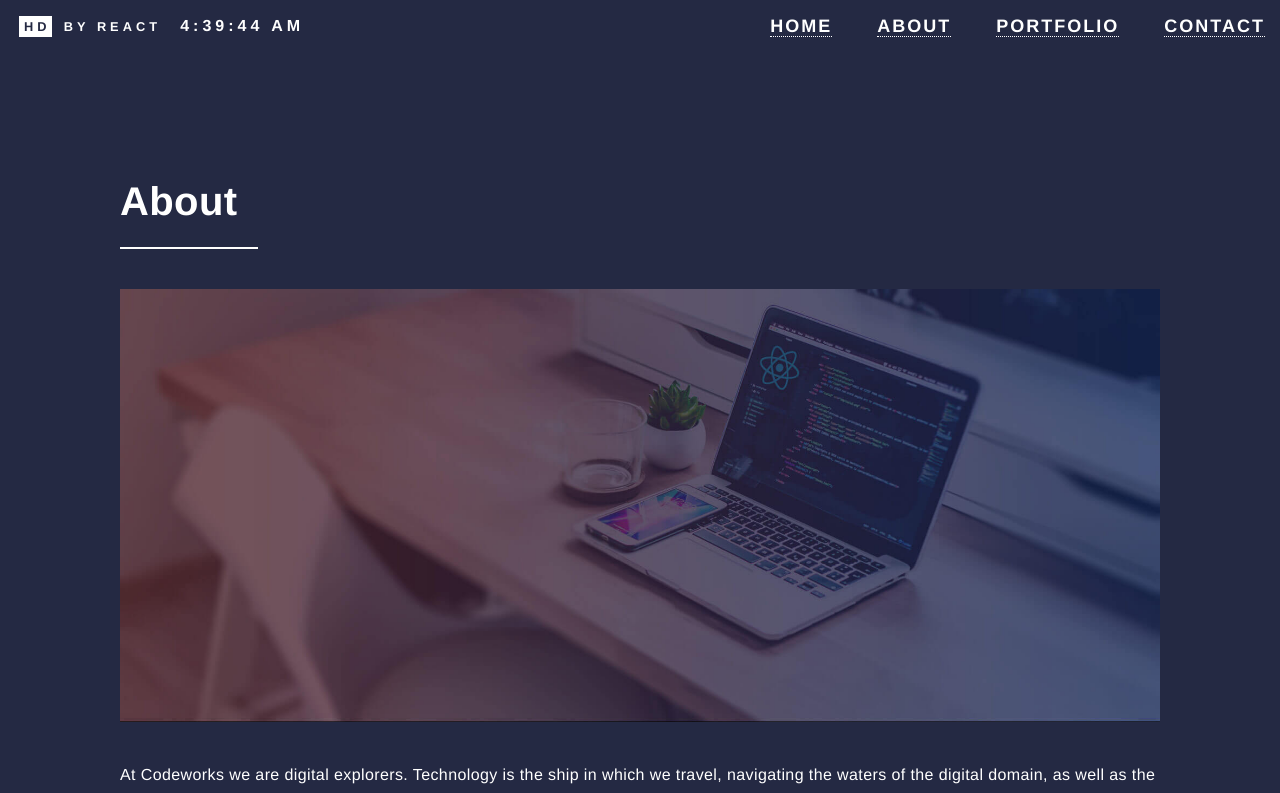
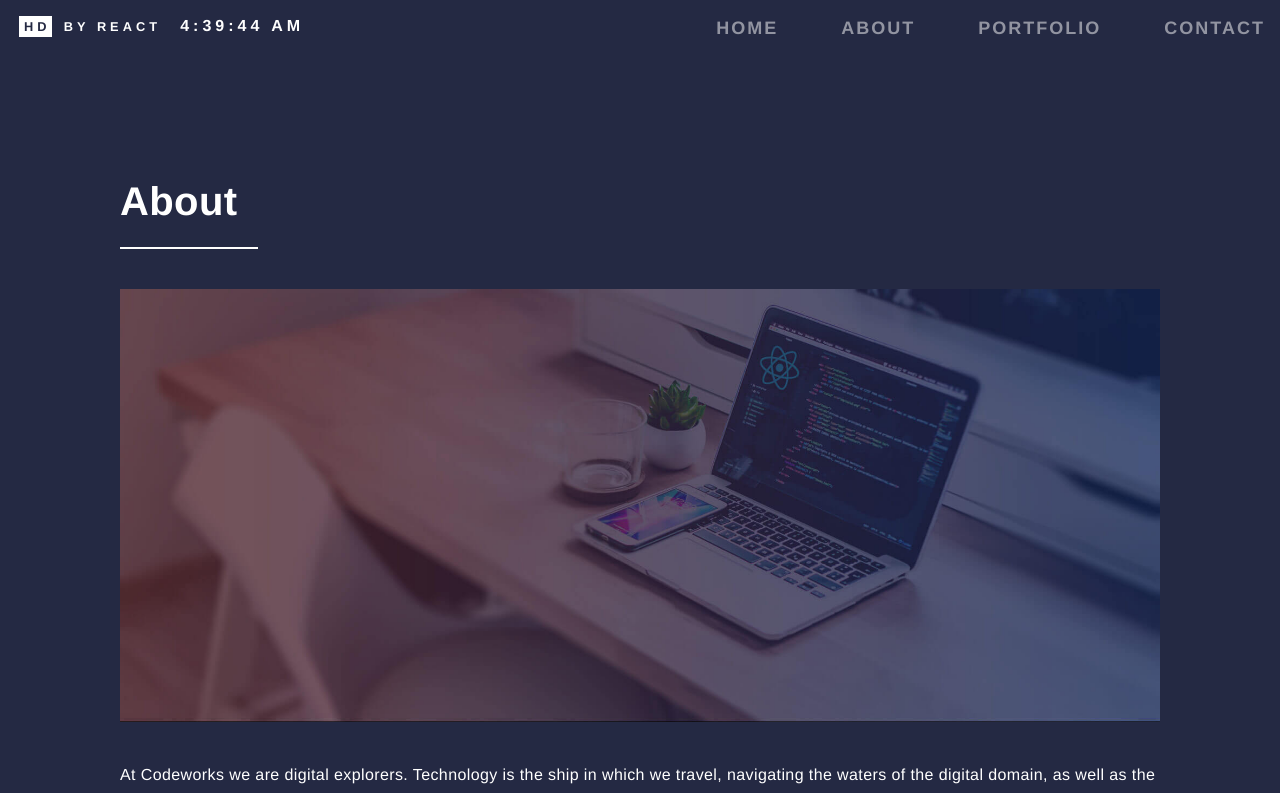
Before and after one commit to hardikaureate/hdreactsite, a React (Create React App) app: page /about in a window 1280 px wide. Shown: the top 793 px of the page. Built offline with nearby package versions, Linux system fonts and the light colour scheme.

Commit message:
Navigation Menu CSS Effect

```diff
--- a/src/App.css
+++ b/src/App.css
@@ -3759,3 +3759,76 @@ ul.links li {
     font-size: 18px;
     letter-spacing: 2px;
 }
+
+
+/*Navigation Menu*/
+
+.links * {
+    -webkit-box-sizing: border-box;
+    box-sizing: border-box;
+    -webkit-transition: all 0.35s ease;
+    transition: all 0.35s ease;
+}
+
+.links li {
+    display: inline-block;
+    list-style: outside none none;
+    margin: 0 1em;
+    padding: 0;
+}
+
+.links a {
+    /* padding: 0.5em 0.2em; */
+    margin: 0.1em 0;
+    display: block;
+    color: rgba(255, 255, 255, 0.5);
+    position: relative;
+    text-decoration: none;
+    border: none;
+}
+
+.links a:before,
+.links a:after {
+    height: 14px;
+    width: 14px;
+    position: absolute;
+    content: '';
+    -webkit-transition: all 0.35s ease;
+    transition: all 0.35s ease;
+    opacity: 0;
+}
+
+.links a:before {
+    left: 0;
+    top: 5px;
+    border-left: 3px solid #9bf1ff;
+    border-top: 3px solid #9bf1ff;
+    -webkit-transform: translate(100%, 50%);
+    transform: translate(100%, 50%);
+}
+
+.links a:after {
+    right: 0;
+    bottom: 5px;
+    border-right: 3px solid #9bf1ff;
+    border-bottom: 3px solid #9bf1ff;
+    -webkit-transform: translate(-100%, -50%);
+    transform: translate(-100%, -50%);
+}
+
+.links a:hover,
+.links .current a {
+    color: #ffffff;
+}
+
+.links a:hover:before,
+.links .current a:before,
+.links a:hover:after,
+.links .current a:after {
+    -webkit-transform: translate(0%, 0%);
+    transform: translate(0%, 0%);
+    opacity: 1;
+}
+
+
+/*Navigation Menu*/
```
